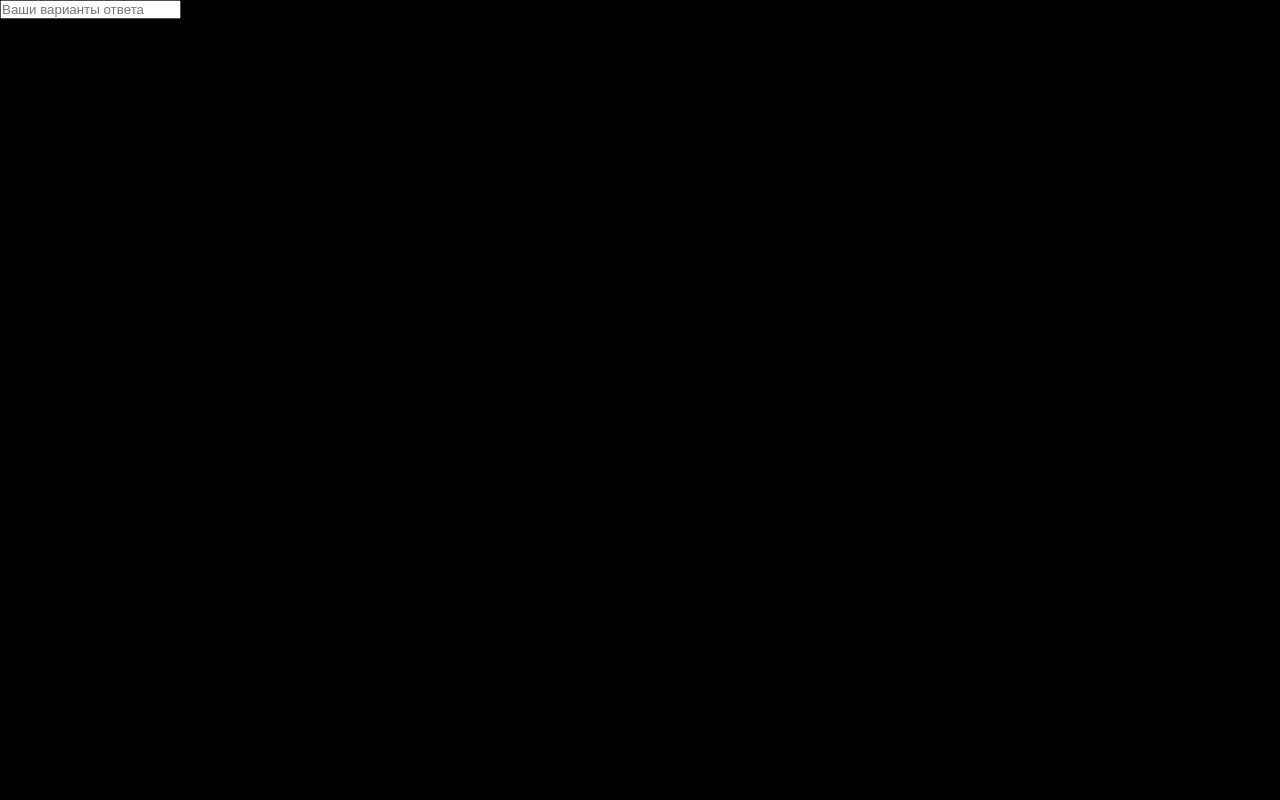
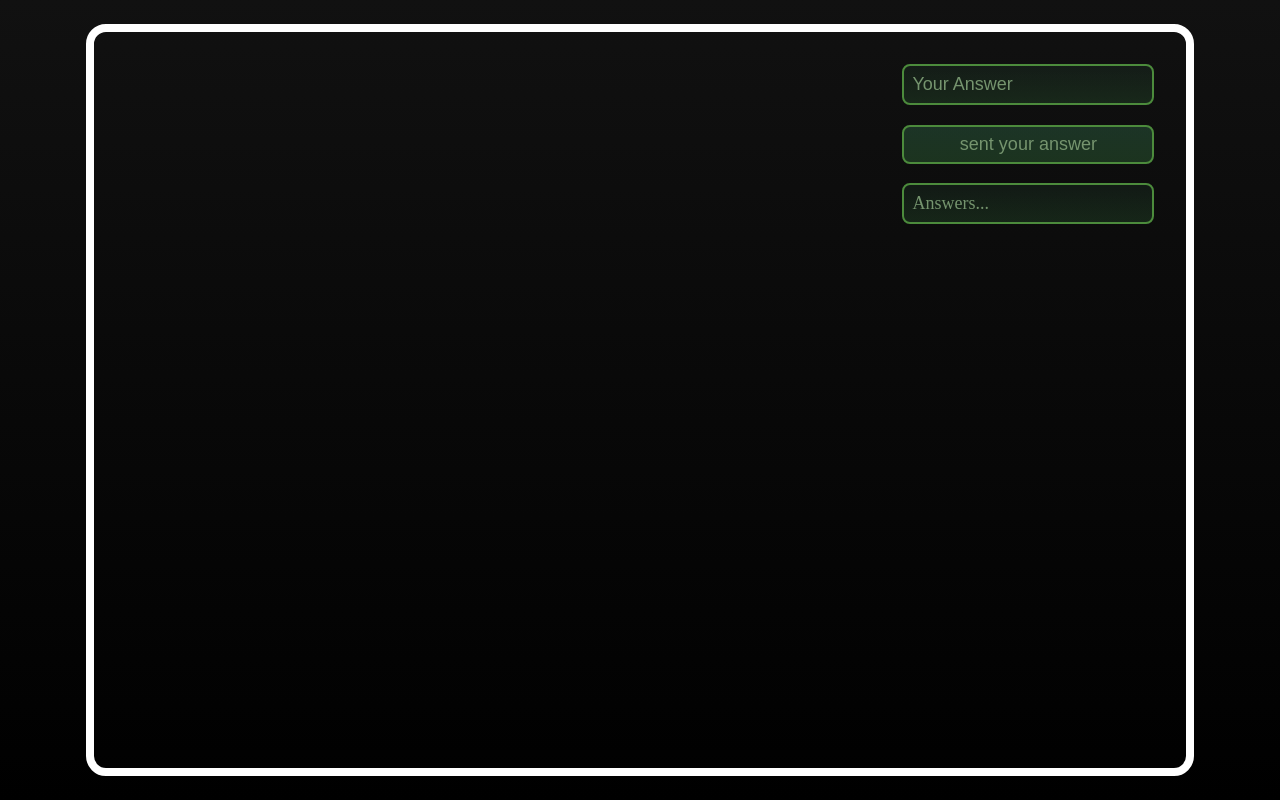
Before and after one commit to YupyUser/Async-in-JavaScript, a plain HTML site: page index.html in a window 1280 px wide. Drawn offline with Linux system fonts and the light colour scheme.

Commit message:
updated html css

```diff
--- a/index.html
+++ b/index.html
@@ -10,8 +10,11 @@
   <body>
     <div class="container">
       <code></code>
-      <input type="text" placeholder="Ваши варианты ответа" />
-      <div class="right_answers"></div>
+      <div class="answer__form">
+        <input type="text" placeholder="Your Answer" />
+        <button>sent your answer</button>
+        <div class="right_answers">Answers...</div>
+      </div>
     </div>
   </body>
   <script src="script.js"></script>
--- a/script.js
+++ b/script.js
@@ -0,0 +1 @@
+let
--- a/style.css
+++ b/style.css
@@ -5,5 +5,57 @@
 }
 
 body {
-    background-color: #000;
+    background: linear-gradient(180deg,#111111, black);
+    display: flex;
+    justify-content: center;
+    padding: 24px;
+    height: 100vh;
 }
+
+.container  {
+    display: flex;
+    justify-content: space-between;
+    width: 90%;
+    border: 8px solid white;
+    border-radius: 20px;
+    padding: 32px;
+}
+
+
+.answer__form {
+    height: 160px;
+    display: flex;
+    flex-direction: column;
+    justify-content: space-between;
+}
+
+input {
+    background: linear-gradient(180deg,rgba(60, 139, 93, 0.1),rgba(60, 139, 71, 0.2));
+    border: 2px solid rgb(76, 139, 60);
+    padding: 8px;
+    border-radius: 8px;
+    font-size: 18px;
+    color: rgb(117, 148, 110);
+}
+input::placeholder {
+    color: rgb(117, 148, 110);
+}
+
+.right_answers {
+    background: linear-gradient(180deg,rgba(60, 139, 93, 0.1),rgba(60, 139, 71, 0.2));
+    border: 2px solid rgb(76, 139, 60);
+    padding: 8px;
+    border-radius: 8px;
+    font-size: 18px;
+    color: rgb(117, 148, 110);
+}
+
+button {
+    background: linear-gradient(180deg,rgba(60, 139, 93, 0.3),rgba(60, 139, 71, 0.3));
+    border: 2px solid rgb(76, 139, 60);
+    padding: 7px;
+    border-radius: 8px;
+    font-size: 18px;
+    color: rgb(117, 148, 110);
+    cursor: pointer;
+}
```
